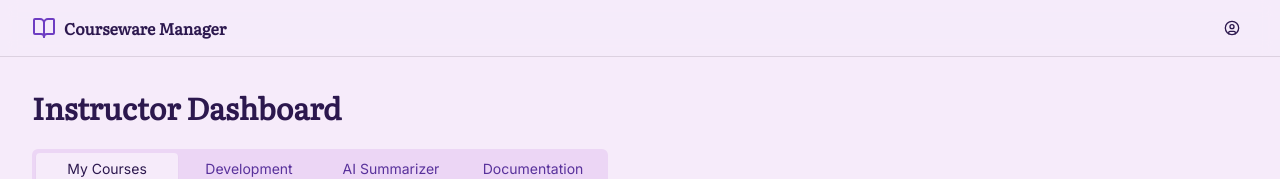
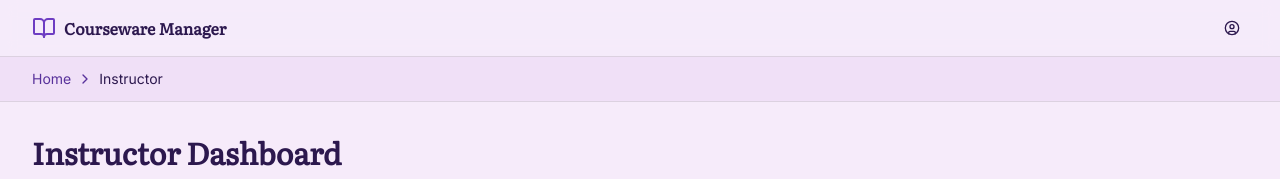
Before and after one commit to burnt-exe/Courseware-Manager, a Next.js app: page /instructor in a window 1280 px wide. Shown: the top 179 px of the page. Built offline with nearby package versions, Linux system fonts and the light colour scheme; what @genkit-ai/googleai, genkit would draw is missing.

Commit message:
a site pages breadcrum nav needs to be added for this app/site

```diff
--- a/src/app/(dashboards)/layout.tsx
+++ b/src/app/(dashboards)/layout.tsx
@@ -1,4 +1,5 @@
 import { Header } from '@/components/header';
+import { Breadcrumb } from '@/components/breadcrumb';
 
 export default function DashboardLayout({
   children,
@@ -8,6 +9,7 @@ export default function DashboardLayout({
   return (
     <div className="min-h-screen flex flex-col">
       <Header />
+      <Breadcrumb />
       <main className="flex-1">
         {children}
       </main>
--- /dev/null
+++ b/src/components/breadcrumb.tsx
@@ -0,0 +1,52 @@
+'use client';
+
+import { usePathname } from 'next/navigation';
+import Link from 'next/link';
+import { ChevronRight } from 'lucide-react';
+import React from 'react';
+
+// A function to capitalize the first letter of a string and replace dashes with spaces
+const formatSegment = (s: string) => {
+  const withSpaces = s.replace(/-/g, ' ');
+  return withSpaces.charAt(0).toUpperCase() + withSpaces.slice(1);
+}
+
+export function Breadcrumb() {
+  const pathname = usePathname();
+  const pathSegments = pathname.split('/').filter(segment => segment);
+
+  if (pathSegments.length === 0) {
+    return null;
+  }
+
+  return (
+    <nav aria-label="Breadcrumb" className="container py-3 bg-muted/50 border-b">
+      <ol className="flex items-center space-x-1.5 text-sm text-muted-foreground">
+        <li>
+          <Link href="/" className="hover:text-foreground">Home</Link>
+        </li>
+        {pathSegments.map((segment, index) => {
+          const href = '/' + pathSegments.slice(0, index + 1).join('/');
+          const isLast = index === pathSegments.length - 1;
+
+          return (
+            <React.Fragment key={href}>
+              <li>
+                <ChevronRight className="h-4 w-4" />
+              </li>
+              <li>
+                {isLast ? (
+                  <span className="font-medium text-foreground">{formatSegment(segment)}</span>
+                ) : (
+                  <Link href={href} className="hover:text-foreground">
+                    {formatSegment(segment)}
+                  </Link>
+                )}
+              </li>
+            </React.Fragment>
+          );
+        })}
+      </ol>
+    </nav>
+  );
+}
```
